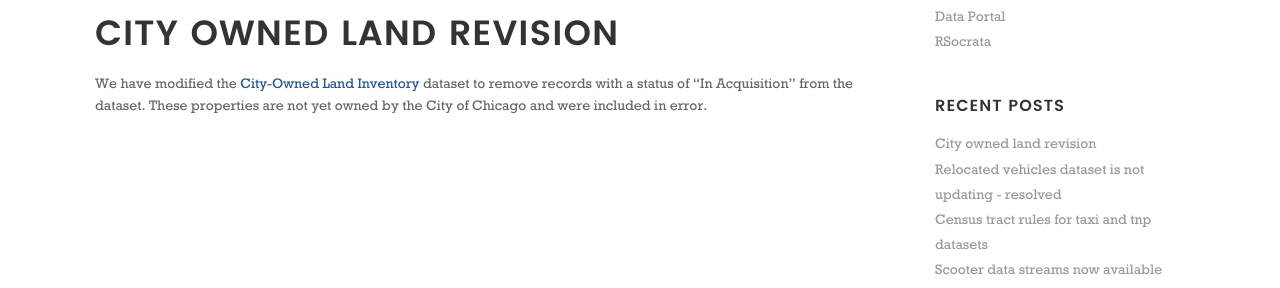
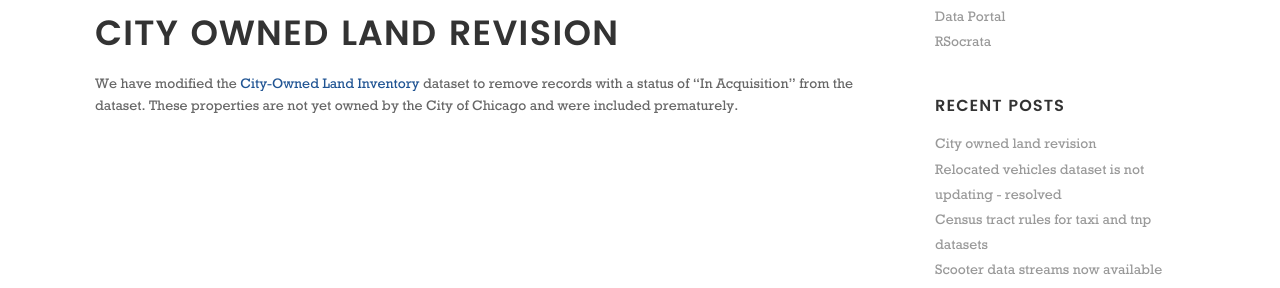
Before and after one commit to Chicago/dev.cityofchicago.org, a Jekyll site: the page built from _posts/2019-08-23-city-owned-land-revision.md, in a window 1280 px wide. Shown: the part 238-526 px from the top of the page. Built offline with Jekyll 4.4.1, drawn with Linux system fonts in a browser that asks for light colours; some web fonts are replaced.

Commit message:
Update 2019-08-23-city-owned-land-revision.md

```diff
--- a/_posts/2019-08-23-city-owned-land-revision.md
+++ b/_posts/2019-08-23-city-owned-land-revision.md
@@ -11,4 +11,4 @@ tags:
 - city owned land
 - revision
 ---
-We have modified the [City-Owned Land Inventory](https://data.cityofchicago.org/d/aksk-kvfp) dataset to remove records with a status of "In Acquisition" from the dataset. These properties are not yet owned by the City of Chicago and were included in error.
+We have modified the [City-Owned Land Inventory](https://data.cityofchicago.org/d/aksk-kvfp) dataset to remove records with a status of "In Acquisition" from the dataset. These properties are not yet owned by the City of Chicago and were included prematurely.
```
